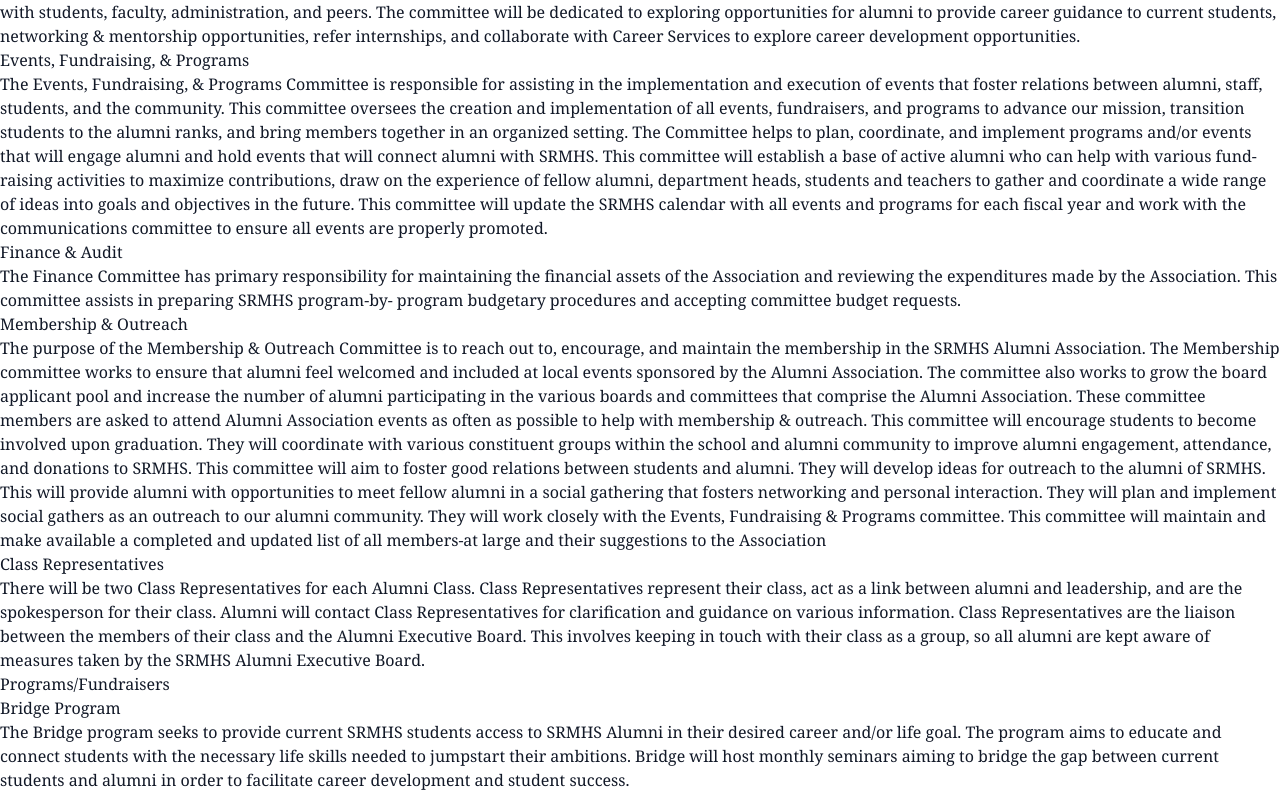
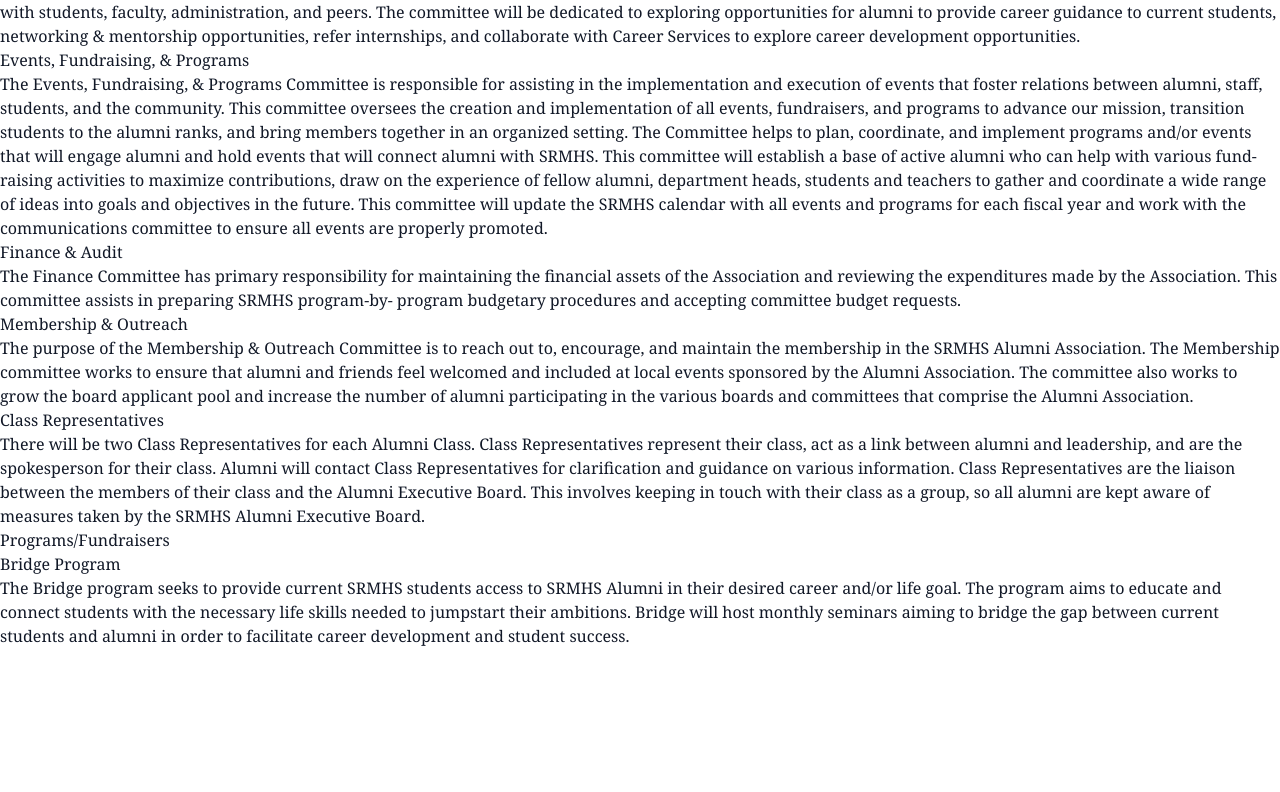
Before and after one commit to philihp/srmhsalumni, a Next.js app: page /engagement in a window 1280 px wide. Shown: the part 787-1579 px from the top of the page. After the commit the page ends 1435 px from the top, so only its background shows below. Built offline with nearby package versions, Linux system fonts and the light colour scheme; no server answers; what @tailwindcss/custom-forms, @tailwindcss/typography would draw is missing.

Commit message:
Update engagement.js

```diff
--- a/pages/engagement.js
+++ b/pages/engagement.js
@@ -104,24 +104,11 @@ const Engagement = () => (
     <p>
       The purpose of the Membership &amp; Outreach Committee is to reach out to,
       encourage, and maintain the membership in the SRMHS Alumni Association.
-      The Membership committee works to ensure that alumni feel welcomed and
+      The Membership committee works to ensure that alumni and friends feel welcomed and
       included at local events sponsored by the Alumni Association. The
       committee also works to grow the board applicant pool and increase the
       number of alumni participating in the various boards and committees that
-      comprise the Alumni Association. These committee members are asked to
-      attend Alumni Association events as often as possible to help with
-      membership &amp; outreach. This committee will encourage students to
-      become involved upon graduation. They will coordinate with various
-      constituent groups within the school and alumni community to improve
-      alumni engagement, attendance, and donations to SRMHS. This committee will
-      aim to foster good relations between students and alumni. They will
-      develop ideas for outreach to the alumni of SRMHS. This will provide
-      alumni with opportunities to meet fellow alumni in a social gathering that
-      fosters networking and personal interaction. They will plan and implement
-      social gathers as an outreach to our alumni community. They will work
-      closely with the Events, Fundraising &amp; Programs committee. This
-      committee will maintain and make available a completed and updated list of
-      all members-at large and their suggestions to the Association
+      comprise the Alumni Association.
     </p>
 
     <h2>Class Representatives</h2>
```
